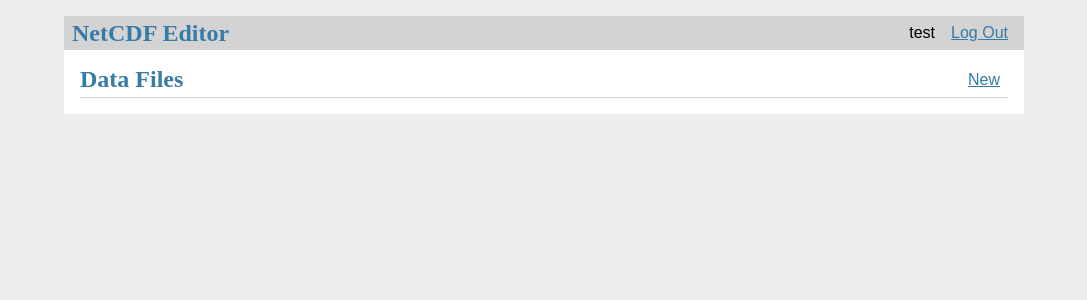
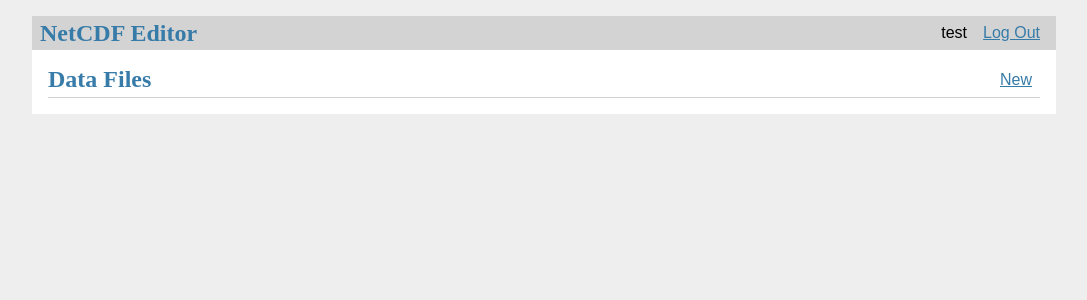
Before and after one commit to Paleoclim-CNRS/netcdf_editor_app, a Flask app: page / in a window 1280 px wide. Shown: the top 300 px of the page, without its empty margins (96-1183 px from the left). Run offline with Flask 2, Linux system fonts and the light colour scheme; the visitor is signed in with stand-in values (Sample User, id 1); data comes from the database, SQL or seed files in the repository; data that the repository does not hold is empty.

Commit message:
Update page style to take 80% of width

```diff
--- a/netcdf_editor_app/static/style.css
+++ b/netcdf_editor_app/static/style.css
@@ -5,7 +5,7 @@ html {
 }
 
 body {
-  max-width: 960px;
+  max-width: 80vw;
   margin: 0 auto;
   background: white;
 }
```
